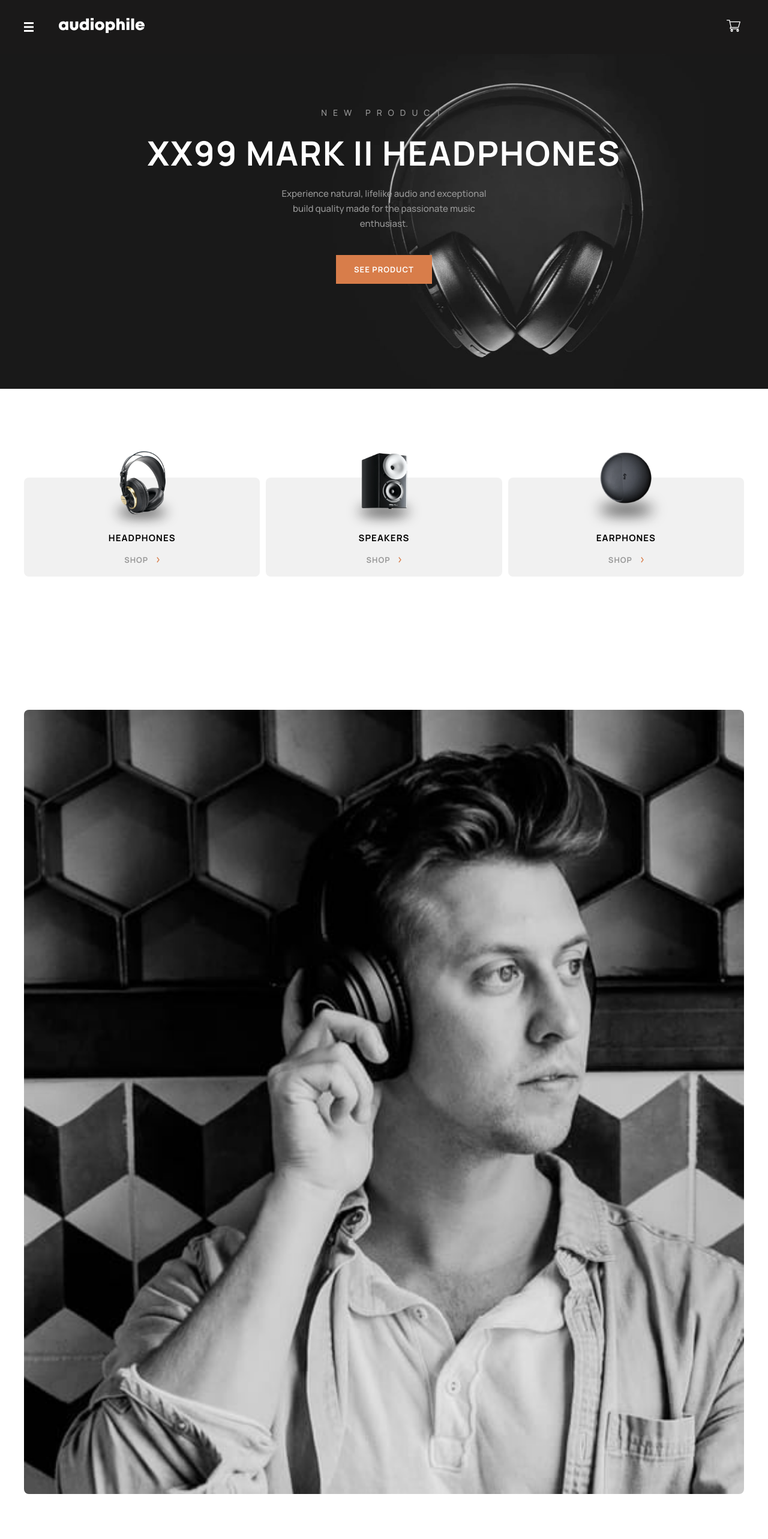
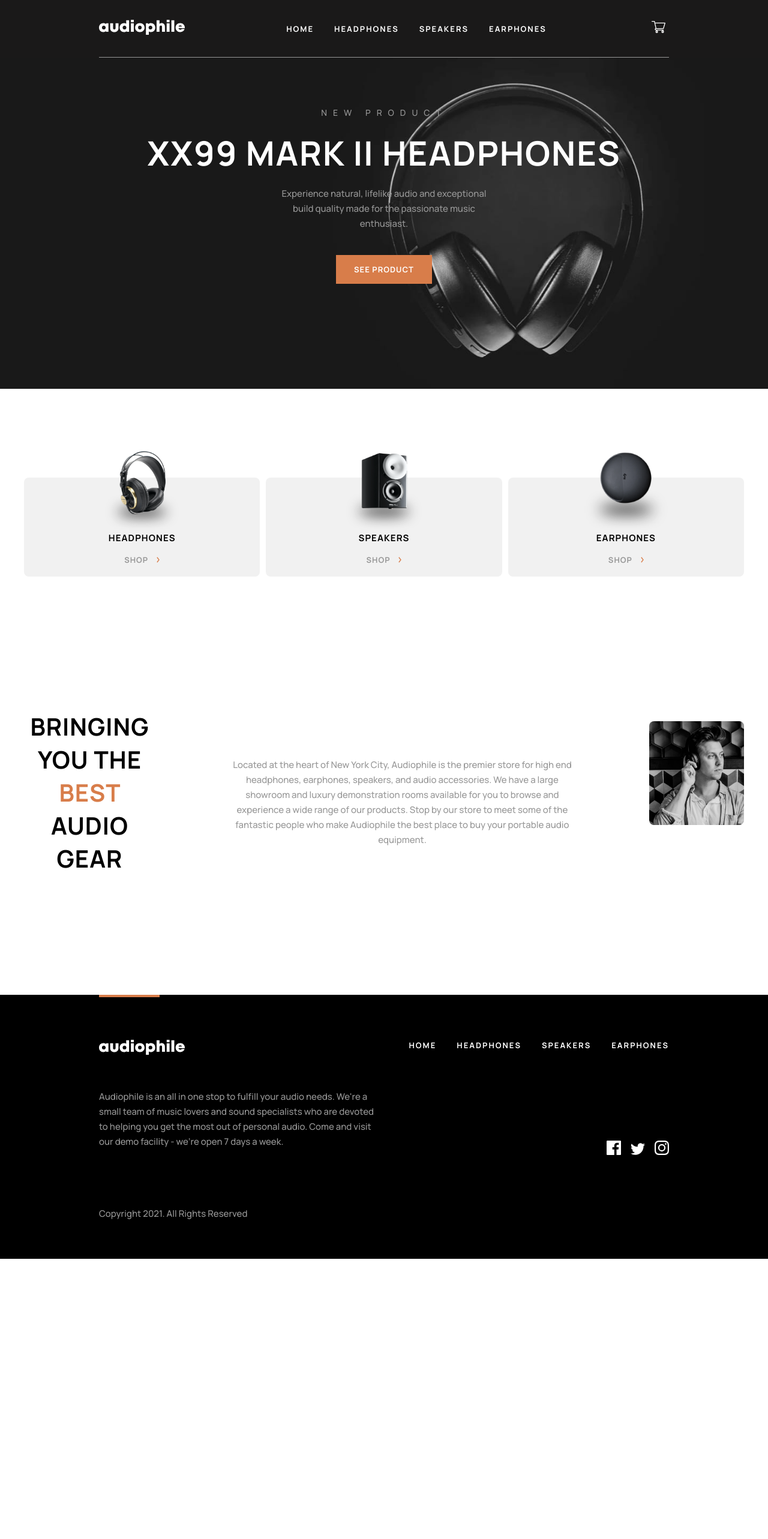
Before and after one commit to MauritzLM/audiophile-website, a React (Vite) app: page / in a window 1280 px wide. Shown: the top 2565 px of the page at 60% size. After the commit the page ends 2098 px from the top, so only its background shows below. Built offline with nearby package versions, Linux system fonts and the light colour scheme; no server answers.

Commit message:
updated desktop styles for header, footer, about

```diff
--- a/src/assets/sass/index.scss
+++ b/src/assets/sass/index.scss
@@ -314,11 +314,15 @@ picture {
 /* tablet header */
 @media screen and (min-width:700px) {
     #cs-navigation {
+        display: flex;
+        justify-content: center;
 
         nav {
             justify-content: flex-start;
             gap: 42px;
-            padding: 0 40px;
+            padding: 0;
+            border-bottom: 1px solid var(--grey-300);
+            width: 90%;
 
             .cart-button {
                 margin: 0 0 0 auto;
@@ -335,10 +339,22 @@ picture {
 }
 
 /* desktop header */
-@media screen and (min-width: 1440px) {
+@media screen and (min-width: 1200px) {
     #cs-navigation {
+        padding: 0 165px;
+
         .cs-toggle {
             display: none;
+        }
+
+        nav {
+            justify-content: space-between;
+            width: 100%;
+            height: 96px;
+
+            .cart-button {
+                margin: 0;
+            }
         }
 
         .nav-links-wrapper {
@@ -347,6 +363,7 @@ picture {
             position: static;
             z-index: 1;
             transform: scaleX(1);
+            background-color: var(--navBackground);
 
             .categories {
                 display: none;
@@ -420,6 +437,30 @@ picture {
     p {
         max-width: 573px;
         margin: 32px auto 0 auto;
+    }
+}
+
+/* desktop */
+@media screen and (min-width: 1200px) {
+    #about {
+        display: flex;
+        gap: 125px;
+        align-items: center;
+        margin-bottom: 200px;
+
+        picture {
+            order: 1;
+        }
+
+        .cs-text {
+            h2 {
+                text-align: left;
+            }
+
+            p {
+                text-align: left;
+            }
+        }
     }
 }
 
@@ -518,7 +559,31 @@ footer {
             justify-self: end;
             margin-top: 48px;
         }
-
-
     }
 }
+
+/* desktop */
+@media screen and (min-width: 1200px){
+    footer {
+        padding: 75px 165px 48px 165px;
+        grid-template-areas: "logo sitemap"
+        "text socials"
+        "copyright .";
+
+        .color-box {
+            left: 165px;
+        }
+
+        .sitemap {
+            justify-self: end;
+        }
+
+        .social-links {
+            align-items: end;
+        }
+
+        .footer-text {
+            margin-top: 20px;
+        }
+    }
+}
```
